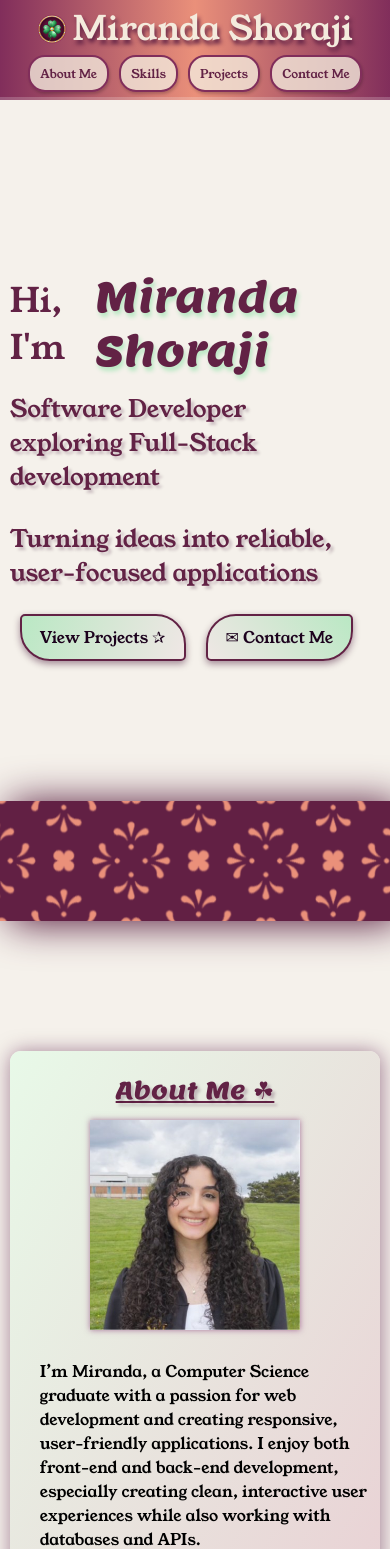
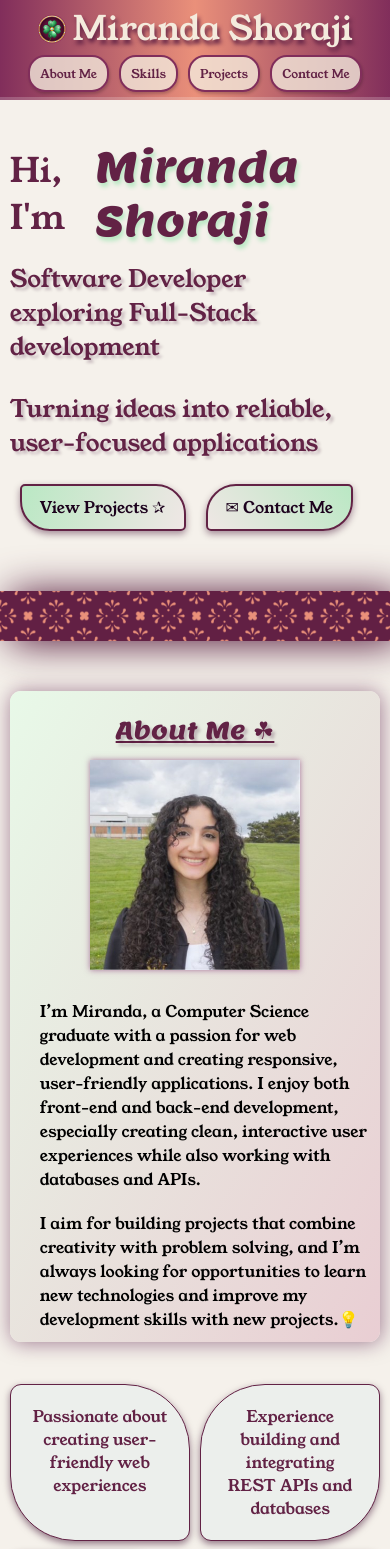
Before and after one commit to mirandashor/mirandashoraji, a React (Vite) app in the folder my-portfolio/: page / in a window 390 px wide. Shown: the top 1549 px of the page. Built offline with nearby package versions, Linux system fonts and the light colour scheme.

Commit message:
margin fixes

```diff
--- a/my-portfolio/src/App.css
+++ b/my-portfolio/src/App.css
@@ -26,188 +26,9 @@
   margin: 130px auto;
 }
 
-
-/* .counter {
-  font-size: 16px;
-  padding: 5px 10px;
-  border-radius: 5px;
-  color: var(--accent);
-  background: var(--accent-bg);
-  border: 2px solid transparent;
-  transition: border-color 0.3s;
-  margin-bottom: 24px;
-
-  &:hover {
-    border-color: var(--accent-border);
-  }
-  &:focus-visible {
-    outline: 2px solid var(--accent);
-    outline-offset: 2px;
-  }
+.divider,
+.heroDivider {
+  width: 100%;
+  height: 50px;
+  margin: 50px auto;
 }
-
-.hero {
-  position: relative;
-
-  .base,
-  .framework,
-  .vite {
-    inset-inline: 0;
-    margin: 0 auto;
-  }
-
-  .base {
-    width: 170px;
-    position: relative;
-    z-index: 0;
-  }
-
-  .framework,
-  .vite {
-    position: absolute;
-  }
-
-  .framework {
-    z-index: 1;
-    top: 34px;
-    height: 28px;
-    transform: perspective(2000px) rotateZ(300deg) rotateX(44deg) rotateY(39deg)
-      scale(1.4);
-  }
-
-  .vite {
-    z-index: 0;
-    top: 107px;
-    height: 26px;
-    width: auto;
-    transform: perspective(2000px) rotateZ(300deg) rotateX(40deg) rotateY(39deg)
-      scale(0.8);
-  }
-}
-
-#center {
-  display: flex;
-  flex-direction: column;
-  gap: 25px;
-  place-content: center;
-  place-items: center;
-  flex-grow: 1;
-
-  @media (max-width: 1024px) {
-    padding: 32px 20px 24px;
-    gap: 18px;
-  }
-}
-
-#next-steps {
-  display: flex;
-  border-top: 1px solid var(--border);
-  text-align: left;
-
-  & > div {
-    flex: 1 1 0;
-    padding: 32px;
-    @media (max-width: 1024px) {
-      padding: 24px 20px;
-    }
-  }
-
-  .icon {
-    margin-bottom: 16px;
-    width: 22px;
-    height: 22px;
-  }
-
-  @media (max-width: 1024px) {
-    flex-direction: column;
-    text-align: center;
-  }
-}
-
-#docs {
-  border-right: 1px solid var(--border);
-
-  @media (max-width: 1024px) {
-    border-right: none;
-    border-bottom: 1px solid var(--border);
-  }
-}
-
-#next-steps ul {
-  list-style: none;
-  padding: 0;
-  display: flex;
-  gap: 8px;
-  margin: 32px 0 0;
-
-  .logo {
-    height: 18px;
-  }
-
-  a {
-    color: var(--text-h);
-    font-size: 16px;
-    border-radius: 6px;
-    background: var(--social-bg);
-    display: flex;
-    padding: 6px 12px;
-    align-items: center;
-    gap: 8px;
-    text-decoration: none;
-    transition: box-shadow 0.3s;
-
-    &:hover {
-      box-shadow: var(--shadow);
-    }
-    .button-icon {
-      height: 18px;
-      width: 18px;
-    }
-  }
-
-  @media (max-width: 1024px) {
-    margin-top: 20px;
-    flex-wrap: wrap;
-    justify-content: center;
-
-    li {
-      flex: 1 1 calc(50% - 8px);
-    }
-
-    a {
-      width: 100%;
-      justify-content: center;
-      box-sizing: border-box;
-    }
-  }
-}
-
-#spacer {
-  height: 88px;
-  border-top: 1px solid var(--border);
-  @media (max-width: 1024px) {
-    height: 48px;
-  }
-}
-
-.ticks {
-  position: relative;
-  width: 100%;
-
-  &::before,
-  &::after {
-    content: '';
-    position: absolute;
-    top: -4.5px;
-    border: 5px solid transparent;
-  }
-
-  &::before {
-    left: 0;
-    border-left-color: var(--border);
-  }
-  &::after {
-    right: 0;
-    border-right-color: var(--border);
-  }
-} */
--- a/my-portfolio/src/sections/About.css
+++ b/my-portfolio/src/sections/About.css
@@ -102,6 +102,11 @@
 
 
 @media (max-width: 836px) {
+    #About {
+    margin-top: 30px;
+    margin-bottom: 30px;
+    }
+
     .main {
         display: flex;
         flex-direction: column-reverse;
--- a/my-portfolio/src/sections/Hero.css
+++ b/my-portfolio/src/sections/Hero.css
@@ -87,6 +87,7 @@
 
 @media (max-width: 1100px) {
     .heroSection {
+        margin: 40px auto;
         max-width: 1000px;
         font-size: 1rem;
     }
```
